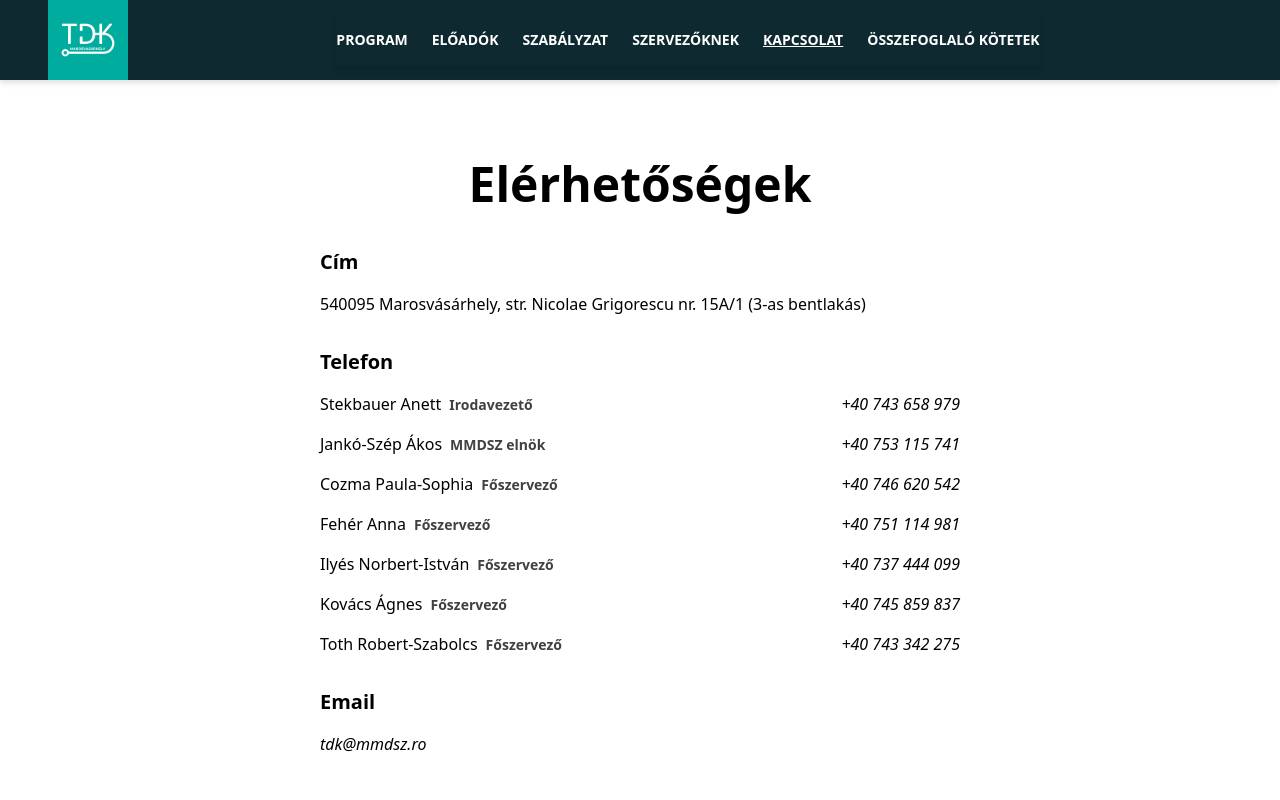
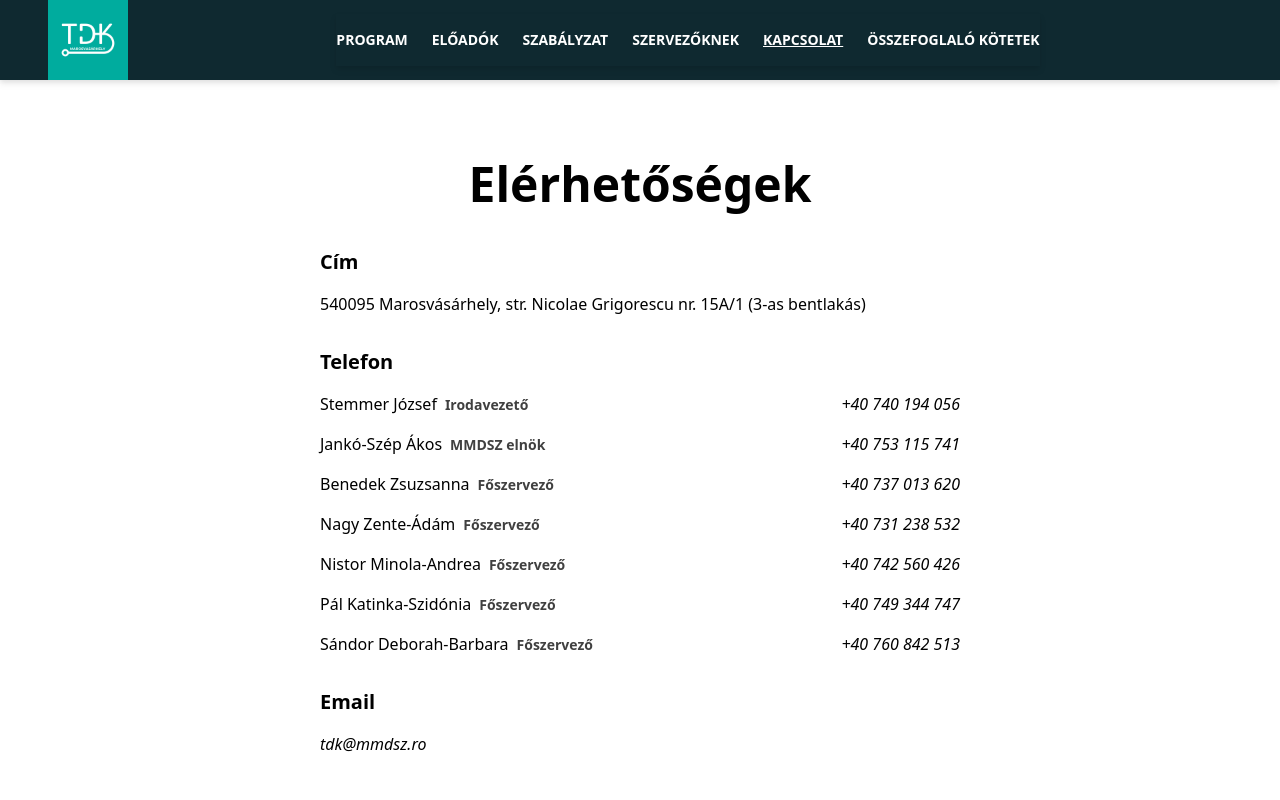
Before and after one commit to dotslash-ro/mmdsz-tdk-site, a React (Vite) app: page /#/kapcsolat in a window 1280 px wide. Shown: the top 800 px of the page. Built offline with nearby package versions, Linux system fonts and the light colour scheme.

Commit message:
update contact info 2027

```diff
--- a/src/pages/contact.tsx
+++ b/src/pages/contact.tsx
@@ -23,11 +23,11 @@ const Contact = () => {
           <div className="space-y-4">
             <div className="flex justify-between">
               <div>
-                <span className="">Stekbauer Anett</span>
+                <span className="">Stemmer József</span>
                 <span className="pl-2 text-sm font-bold text-neutral-700">Irodavezető</span>
               </div>
               <a className="font-light italic hover:text-tdk-accent hover:underline" href="tel:+40 743 658 979">
-                +40 743 658 979
+                +40 740 194 056
               </a>
             </div>
             <div className="flex justify-between">
@@ -41,47 +41,47 @@ const Contact = () => {
             </div>
             <div className="flex justify-between">
               <div>
-                <span className="">Cozma Paula-Sophia</span>
+                <span className="">Benedek Zsuzsanna</span>
                 <span className="pl-2 text-sm font-bold text-neutral-700">Főszervező</span>
               </div>
               <a className="font-light italic hover:text-tdk-accent hover:underline" href="tel:+40 746 620 542">
-                +40 746 620 542
+                +40 737 013 620
               </a>
             </div>
             <div className="flex justify-between">
               <div>
-                <span className="">Fehér Anna</span>
+                <span className="">Nagy Zente-Ádám</span>
                 <span className="pl-2 text-sm font-bold text-neutral-700">Főszervező</span>
               </div>
               <a className="font-light italic hover:text-tdk-accent hover:underline" href="tel:+40 751 114 981">
-                +40 751 114 981
+                +40 731 238 532
               </a>
             </div>
             <div className="flex justify-between">
               <div>
-                <span className="">Ilyés Norbert-István</span>
+                <span className="">Nistor Minola-Andrea</span>
                 <span className="pl-2 text-sm font-bold text-neutral-700">Főszervező</span>
               </div>
               <a className="font-light italic hover:text-tdk-accent hover:underline" href="tel:+40 737 444 099">
-                +40 737 444 099
+                +40 742 560 426
               </a>
             </div>
             <div className="flex justify-between">
               <div>
-                <span className="">Kovács Ágnes</span>
+                <span className="">Pál Katinka-Szidónia</span>
                 <span className="pl-2 text-sm font-bold text-neutral-700">Főszervező</span>
               </div>
               <a className="font-light italic hover:text-tdk-accent hover:underline" href="tel:+40 745 859 837">
-                +40 745 859 837
+                +40 749 344 747
               </a>
             </div>
             <div className="flex justify-between">
               <div>
-                <span className="">Toth Robert-Szabolcs</span>
+                <span className="">Sándor Deborah-Barbara</span>
                 <span className="pl-2 text-sm font-bold text-neutral-700">Főszervező</span>
               </div>
               <a className="font-light italic hover:text-tdk-accent hover:underline" href="tel:++40 743 342 275">
-                +40 743 342 275
+                +40 760 842 513
               </a>
             </div>
           </div>
```
